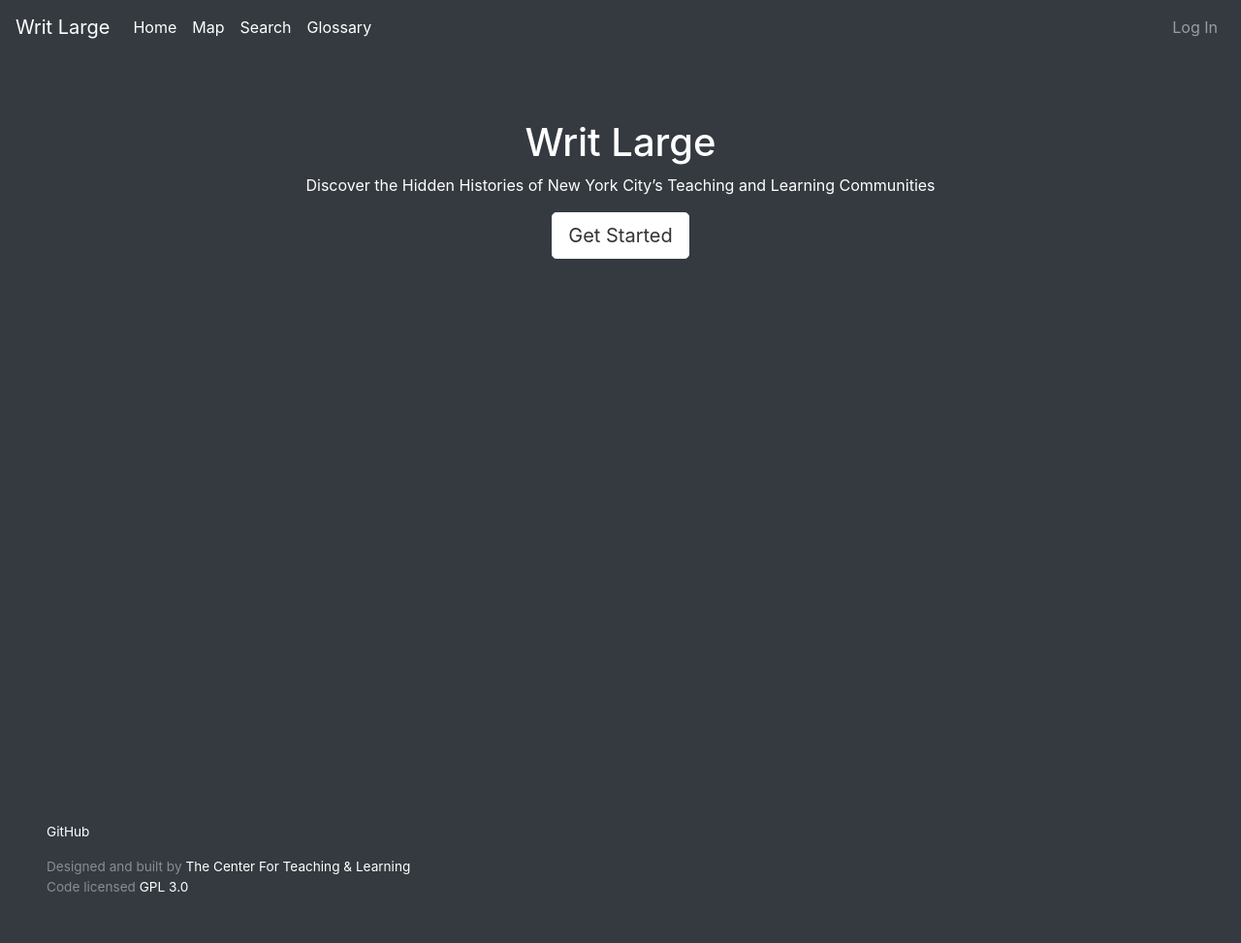
After one commit to ccnmtl/writlarge, a Django app: template writlarge/templates/main/cover.html in a window 1280 px wide. The commit adds this page. Shown: the whole page at 97% size. Run offline with Django 3.2, Linux system fonts and the light colour scheme; the template is opened without the code that fills it, so the values that code supplies are empty; some libraries are stand-ins or nearby versions.

Commit message:
Basic views
This PR just sets up some basic site structure
* home cover page
* map
* search

```diff
--- a/media/css/main.css
+++ b/media/css/main.css
@@ -3,10 +3,54 @@ html {
     height: 100%;
 }
 
-body {
-    margin-bottom: 60px;
+body > .container, body > .container-fluid {
+    /* required for the navbar */
+    padding-top: 75px;
 }
 
-body > .container {
-    padding-top: 75px;
+.cover-page {
+    color: white;
 }
+
+main {
+    min-height: 800px
+}
+
+.btn-cover,
+.btn-cover:hover,
+.btn-cover:focus {
+  color: #333;
+  text-shadow: none; /* Prevent inheritance from `body` */
+  background-color: #fff;
+  border: .05rem solid #fff;
+}
+
+footer {
+    font-size: 85%;
+}
+
+footer p {
+    margin-bottom: 0;
+}
+
+footer a, footer a:visited {
+    color: white;
+}
+
+footer a:hover {
+    color: white;
+    text-decoration: underline;
+}
+
+footer ul {
+    padding-left: 0;
+    margin-bottom: 1rem;
+}
+
+footer li {
+    display: inline-block;
+}
+
+footer li+li {
+    margin-left: 1rem;
+}
--- a/writlarge/templates/base.html
+++ b/writlarge/templates/base.html
@@ -50,8 +50,9 @@
         <link href="{{STATIC_URL}}css/main.css" rel="stylesheet">
     {% endcompress %}
 
+    {% block css %}{% endblock %}
+
     <link rel="shortcut icon" href="{{STATIC_URL}}img/favicon.ico" type="image/x-icon" />
-    {% block css %}{% endblock %}
 
     <script src="{{STATIC_URL}}js/lib/jquery-3.2.1.min.js"></script>
 </head>
@@ -70,10 +71,13 @@
                         <a class="nav-link" href="/">Home <span class="sr-only">(current)</span></a>
                     </li>
                     <li class="nav-item active">
-                        <a class="nav-link" href="map">Map</a>
+                        <a class="nav-link" href="{% url 'map-view' %}">Map</a>
                     </li>
                     <li class="nav-item active">
-                        <a class="nav-link" href="search">Search</a>
+                        <a class="nav-link" href="{% url 'search-view' %}">Search</a>
+                    </li>
+                    <li class="nav-item active">
+                        <a class="nav-link" href="/glossary">Glossary</a>
                     </li>
                 </ul>
                 <ul class="navbar-nav">
@@ -81,6 +85,9 @@
                         {% if request.user.is_anonymous %}
                             <a class="nav-link" href="/accounts/login/?next=/">Log In</a>
                         {% else %}
+                            {% if user.has_usable_password %}
+                                <li><a href="/accounts/password_change/">Change Password</a></li>
+                            {% endif %}
                             <a class="nav-link" href="/accounts/logout/?next=/"><span title="Log Out">Log Out</span></a>
                         {% endif %}
                     </li>
@@ -90,10 +97,20 @@
     </header>
 
     <!-- Begin page content -->
-    <main role="main" class="container">
+    <main role="main" class="{% block mainclass %}container{% endblock %}">
         {% block content %}
         {% endblock %}
     </main>
+
+    <footer class="bd-footer text-muted bg-dark">
+      <div class="container-fluid p-3 p-md-5">
+        <ul class="text-left">
+          <li><a href="https://github.com/ccnmtl/writlarge">GitHub</a></li>
+        </ul>
+        <p>Designed and built by <a href="https://ctl.columbia.edu" target="_blank" rel="noopener">The Center For Teaching & Learning</a> </p>
+        <p>Code licensed <a href="https://github.com/writlarge//LICENSE" target="_blank" rel="license noopener">GPL 3.0</a></p>
+      </div>
+    </footer>
 
     <script type="text/javascript" src="//platform.twitter.com/widgets.js"></script>
     <script src="{{STATIC_URL}}js/lib/popper/popper.min.js"></script>
--- /dev/null
+++ b/writlarge/templates/main/cover.html
@@ -0,0 +1,17 @@
+{% extends 'base.html' %}
+
+{% block title %}Home{% endblock %}
+
+{% block bodyclass %}bg-dark cover-page{% endblock %}
+{% block mainclass %}container-fluid{% endblock %}
+
+{% block content %}
+<div class="row justify-content-md-center pt-5">
+    <div class="col-md-auto text-center">
+        <h1>Writ Large</h1>
+        <p>Discover the Hidden Histories of New York City’s Teaching and Learning Communities</p>
+        <a class="btn btn-cover btn-lg" href="{% url 'map-view' %}">Get Started</a>
+    </div>
+</div>
+
+{% endblock %}
--- /dev/null
+++ b/writlarge/templates/main/map.html
@@ -0,0 +1,6 @@
+{% extends 'base.html' %}
+
+{% block title %}Map{% endblock %}
+
+{% block content %}
+{% endblock %}
--- /dev/null
+++ b/writlarge/templates/main/search.html
@@ -0,0 +1,6 @@
+{% extends 'base.html' %}
+
+{% block title %}Search{% endblock %}
+
+{% block content %}
+{% endblock %}
--- a/writlarge/urls.py
+++ b/writlarge/urls.py
@@ -22,7 +22,7 @@ if hasattr(settings, 'CAS_BASE'):
 
 
 urlpatterns = [
-    url(r'^$', views.IndexView.as_view()),
+    url(r'^$', views.CoverView.as_view()),
 
     # password change & reset. overriding to gate them.
     url(r'^accounts/password_change/$',
@@ -44,6 +44,9 @@ urlpatterns = [
 
     auth_urls,
 
+    url(r'^map/$', views.MapView.as_view(), name='map-view'),
+    url(r'^search/$', views.SearchView.as_view(), name='search-view'),
+
     url(r'^admin/', include(admin.site.urls)),
     url(r'^_impersonate/', include('impersonate.urls')),
     url(r'^stats/$', TemplateView.as_view(template_name="stats.html")),
```
Also changed, not shown: writlarge/main/views.py (+10 -2 lines), writlarge/templates/main/index.html (deleted, +0 -10 lines).
